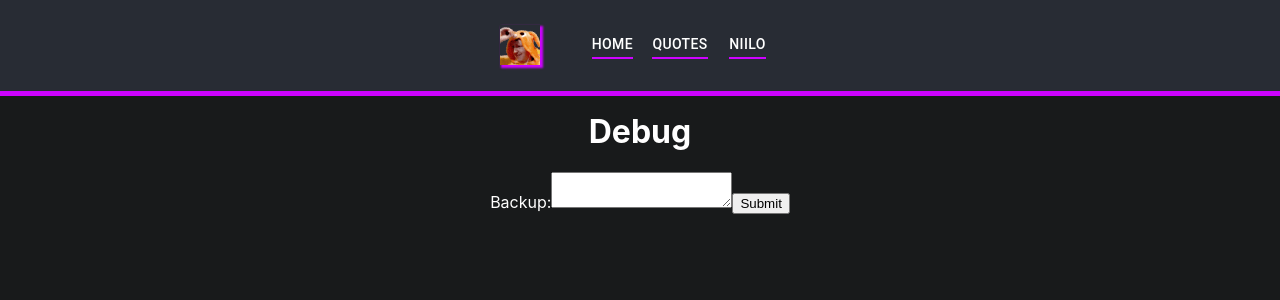
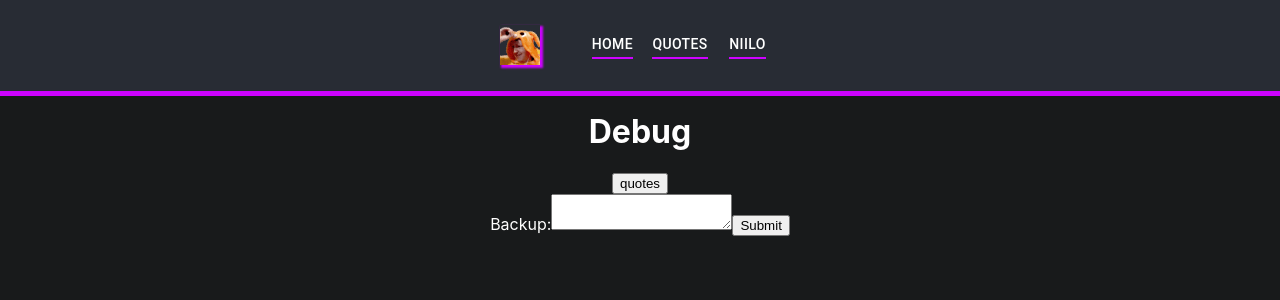
Before and after one commit to kareigu/misi-karei-dev, a React (Create React App) app in the folder front/: page /debug in a window 1280 px wide. Shown: the top 300 px of the page. Built offline with nearby package versions, Linux system fonts and the light colour scheme.

Commit message:
Added db switching to debug page

```diff
--- a/front/src/components/debug/index.tsx
+++ b/front/src/components/debug/index.tsx
@@ -1,8 +1,17 @@
 import React, { ChangeEvent, FormEvent } from 'react';
 import { useState } from 'react';
+import paths from '../../utils/paths.json'
 
 function Debug() {
   const [backup, setBackup] = useState('');
+  const [selectedDB, setSelectedDB] = useState('quotes');
+
+  function switchDB() {
+    if(selectedDB === 'quotes')
+      setSelectedDB('niilo');
+    else
+      setSelectedDB('quotes');
+  }
 
   const handleChange = (event: ChangeEvent) => {
     setBackup((event.target as HTMLTextAreaElement).value)
@@ -13,7 +22,7 @@ function Debug() {
       text: backup
     }
 
-    fetch('https://localhost:6020/api/v1/niilo/backup',
+    fetch(`${process.env.NODE_ENV === 'development' ? paths.devPath : paths.productionPath}${selectedDB}/backup`,
     {
       method: 'POST',
       mode: 'cors',
@@ -34,6 +43,10 @@ function Debug() {
   return (
     <div>
       <h1>Debug</h1>
+      <button onClick={switchDB}>
+        {selectedDB}
+      </button>
+
       <form onSubmit={e => handleSubmit(e)}>
         <label>
           Backup:
```
